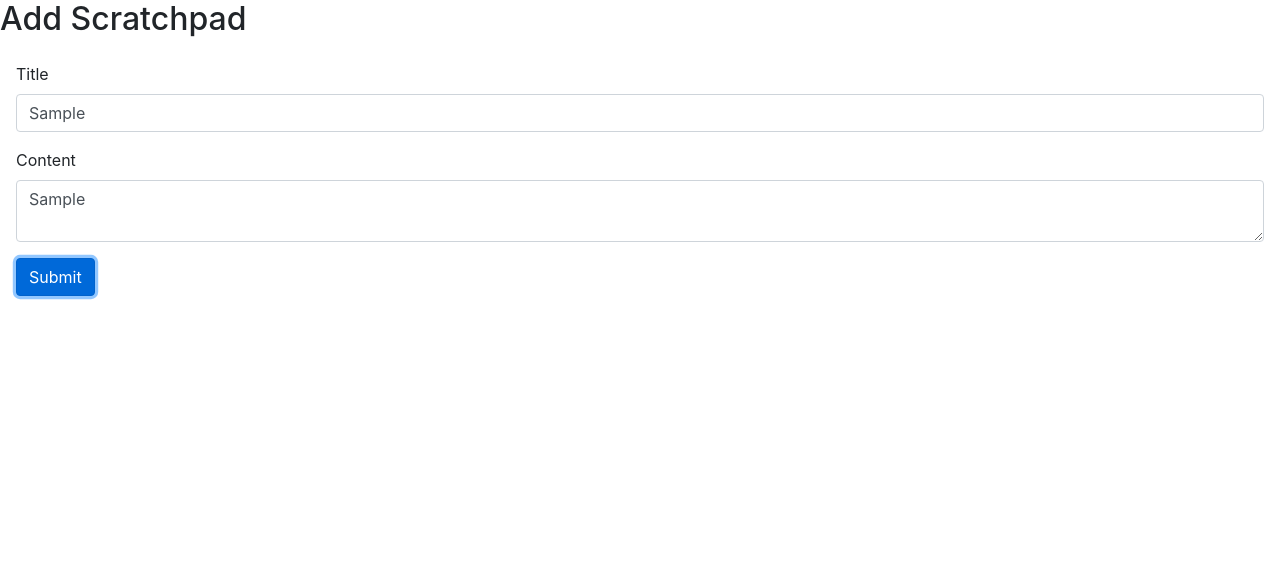
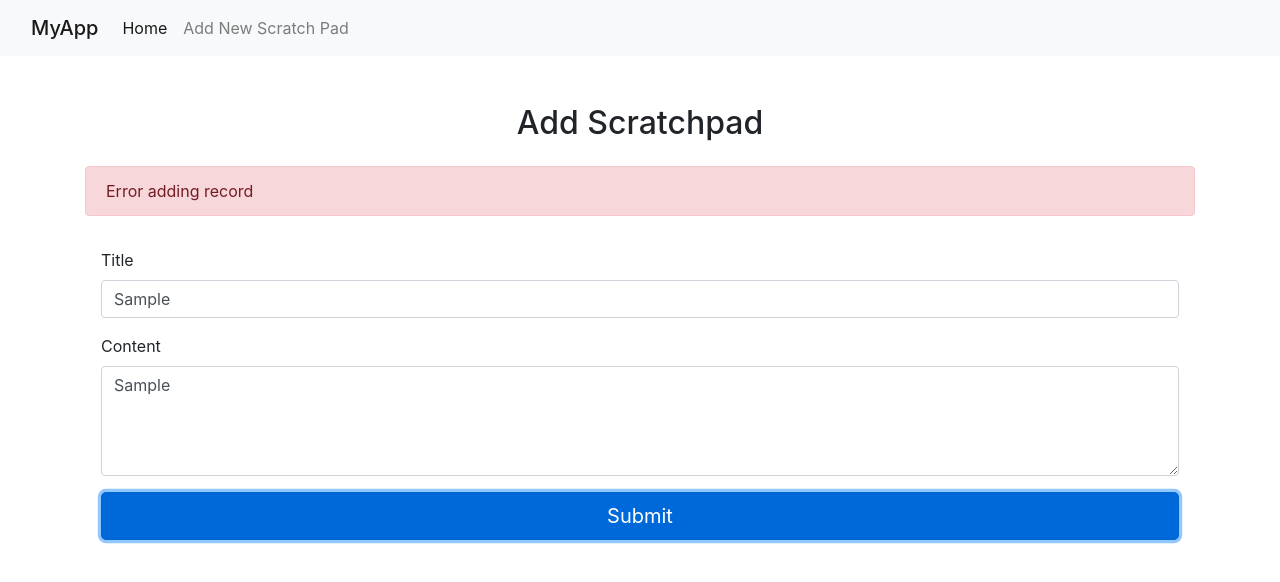
Before and after one commit to ariel087/mernstack, a React (Vite) app in the folder front/: page /sample/new in a window 1280 px wide. Both pictures are taken after typing "Sample", "Sample" into the empty fields and a click on the button "Submit". Shown: the top 582 px of the page. Built offline with nearby package versions, Linux system fonts and the light colour scheme; no server answers.

Commit message:
add navbar and enhance ui

```diff
--- a/front/src/api/api.js
+++ b/front/src/api/api.js
@@ -1,7 +1,7 @@
 // api.js
 export const getAll = async () => {
     try {
-      const response = await fetch('https://mern-stack-backend-8qt3.onrender.com/records/', {
+      const response = await fetch('https://mernstack-vfpa.onrender.com/', {
         method: 'GET',
         headers: {
           'Content-Type': 'application/json',
--- /dev/null
+++ b/front/src/sample/Navbar.jsx
@@ -0,0 +1,30 @@
+import React from 'react'
+import { useNavigate, useParams, Link } from "react-router-dom";
+
+const Navbar = () => {
+  return (
+<>
+      {/* Navbar - Mobile Responsive */}
+      <nav className="navbar navbar-expand-lg navbar-light bg-light">
+        <div className="container-fluid">
+          <Link className="navbar-brand" to="/sample">MyApp</Link>
+          <button className="navbar-toggler" type="button" data-bs-toggle="collapse" data-bs-target="#navbarNav" aria-controls="navbarNav" aria-expanded="false" aria-label="Toggle navigation">
+            <span className="navbar-toggler-icon"></span>
+          </button>
+          <div className="collapse navbar-collapse" id="navbarNav">
+            <ul className="navbar-nav">
+              <li className="nav-item">
+                <Link className="nav-link active" to="/sample">Home</Link>
+              </li>
+              <li className="nav-item">
+                <Link className="nav-link" to="/sample/new">Add New Scratch Pad</Link>
+              </li>
+            </ul>
+          </div>
+        </div>
+      </nav>
+</>
+)
+}
+
+export default Navbar
--- a/front/src/sample/SampleEdit.jsx
+++ b/front/src/sample/SampleEdit.jsx
@@ -1,17 +1,20 @@
 import React, { useState, useEffect } from "react";
-import { useNavigate, useParams } from "react-router-dom";
+import { useNavigate, useParams, Link } from "react-router-dom";
+import 'bootstrap/dist/css/bootstrap.min.css';  // Import Bootstrap CSS
+import 'bootstrap/dist/js/bootstrap.bundle.min.js';  // Import Bootstrap JS (includes Popper.js)
+import Navbar from "./Navbar";
 
 const SampleEdit = () => {
   const [title, setTitle] = useState(""); // Track title input
   const [content, setContent] = useState(""); // Track content input
   const { id } = useParams(); // Get the ID from the URL
-  const navigate = useNavigate();
+  const navigate = useNavigate(); // For programmatic navigation
 
   // Fetch the existing record to edit (replace with actual fetching logic)
   useEffect(() => {
     const fetchRecord = async () => {
       try {
-        const response = await fetch(`https://mern-stack-backend-8qt3.onrender.com/record/${id}`);
+        const response = await fetch(`https://mernstack-vfpa.onrender.com/record/${id}`);
         const record = await response.json();
 
         if (response.ok) {
@@ -29,7 +32,7 @@
     if (id) {
       fetchRecord();
     }
-  }, [id]); // Fetch when the component mounts
+  }, [id]); // Fetch when the component mounts or the id changes
 
   // Handle form input change for Title
   const handleTitleChange = (e) => {
@@ -52,7 +55,7 @@
     };
 
     try {
-      const response = await fetch(`https://mern-stack-backend-8qt3.onrender.com/${id}`, {
+      const response = await fetch(`https://mernstack-vfpa.onrender.com/record/${id}`, {
         method: "PUT", // HTTP method for updating the record
         headers: {
           "Content-Type": "application/json",
@@ -62,6 +65,7 @@
 
       if (response.ok) {
         alert("Record updated successfully!");
+        navigate("/");  // Redirect to Home page after successful update
       } else {
         alert("Error updating record");
       }
@@ -73,10 +77,14 @@
 
   return (
     <>
+  <Navbar/>
+
+      {/* Edit Form */}
+      <div className="container mt-5">
         <h2>Edit Scratchpad</h2>
         <form className="p-3" onSubmit={handleSubmit}>
           <div className="form-group">
-          <label htmlFor="exampleInputEmail1">Title</label>
+            <label htmlFor="title">Title</label>
             <input
               type="text"
               className="form-control"
@@ -86,7 +94,7 @@
             />
           </div>
           <div className="form-group">
-          <label htmlFor="exampleInputPassword1">Content</label>
+            <label htmlFor="content">Content</label>
             <textarea
               className="form-control"
               placeholder="Enter Content"
@@ -94,10 +102,16 @@
               onChange={handleContentChange}
             />
           </div>
-        <button type="submit" className="btn btn-primary">
+          <button type="submit" className="btn btn-primary mt-3">
             Update
           </button>
         </form>
+
+        {/* Home Button - Redirect to Home */}
+        <div className="mt-3">
+
+        </div>
+      </div>
     </>
   );
 };
--- a/front/src/sample/SampleNew.jsx
+++ b/front/src/sample/SampleNew.jsx
@@ -1,8 +1,11 @@
 import React, { useState } from "react";
+import Navbar from "./Navbar";
 
 const SampleNew = () => {
   const [title, setTitle] = useState(""); // Track title input
   const [content, setContent] = useState(""); // Track content input
+  const [error, setError] = useState(""); // For error handling
+  const [success, setSuccess] = useState(""); // For success message
 
   // Handle form input change for Title
   const handleTitleChange = (e) => {
@@ -17,6 +20,14 @@
   // Handle form submission
   const handleSubmit = async (e) => {
     e.preventDefault(); // Prevent default form submission behavior
+    setError(""); // Reset any previous error message
+    setSuccess(""); // Reset any previous success message
+
+    // Basic validation for empty fields
+    if (!title || !content) {
+      setError("Title and Content are required.");
+      return;
+    }
 
     // Data to send to backend
     const newRecord = {
@@ -25,7 +36,7 @@
     };
 
     try {
-      const response = await fetch("https://mern-stack-backend-8qt3.onrender.com/", {
+      const response = await fetch("https://mernstack-vfpa.onrender.com/", {
         method: "POST", // HTTP method for creating a new record
         headers: {
           "Content-Type": "application/json",
@@ -34,45 +45,57 @@
       });
 
       if (response.ok) {
-        alert("Record added successfully!");
+        setSuccess("Record added successfully!");
         setTitle(""); // Clear title field
         setContent(""); // Clear content field
       } else {
-        alert("Error adding record");
+        setError("Error adding record");
       }
     } catch (error) {
       console.error("Error:", error);
-      alert("Error adding record");
+      setError("Error adding record");
     }
   };
 
   return (
     <>
-      <h2>Add Scratchpad</h2>
+      <Navbar />
+      <div className="container mt-5">
+        <h2 className="text-center mb-4">Add Scratchpad</h2>
+        {/* Display error or success message */}
+        {error && <div className="alert alert-danger">{error}</div>}
+        {success && <div className="alert alert-success">{success}</div>}
+
         <form className="p-3" onSubmit={handleSubmit}>
-        <div className="form-group">
-          <label htmlFor="exampleInputEmail1">Title</label>
+          <div className="form-group mb-3">
+            <label htmlFor="title" className="form-label">Title</label>
             <input
               type="text"
               className="form-control"
+              id="title"
               placeholder="Enter Title"
               value={title}
               onChange={handleTitleChange}
             />
           </div>
-        <div className="form-group">
-          <label htmlFor="exampleInputPassword1">Content</label>
+
+          <div className="form-group mb-3">
+            <label htmlFor="content" className="form-label">Content</label>
             <textarea
               className="form-control"
+              id="content"
               placeholder="Enter Content"
               value={content}
               onChange={handleContentChange}
+              rows="4"
             />
           </div>
-        <button type="submit" className="btn btn-primary">
+
+          <button type="submit" className="btn btn-primary btn-lg w-100">
             Submit
           </button>
         </form>
+      </div>
     </>
   );
 };
```
Also changed, not shown: front/src/sample/SampleList.jsx (+28 -12 lines), 1 other file (tests, documents, lock files or other folders). Lines whose indentation alone changed are shown as unchanged.
